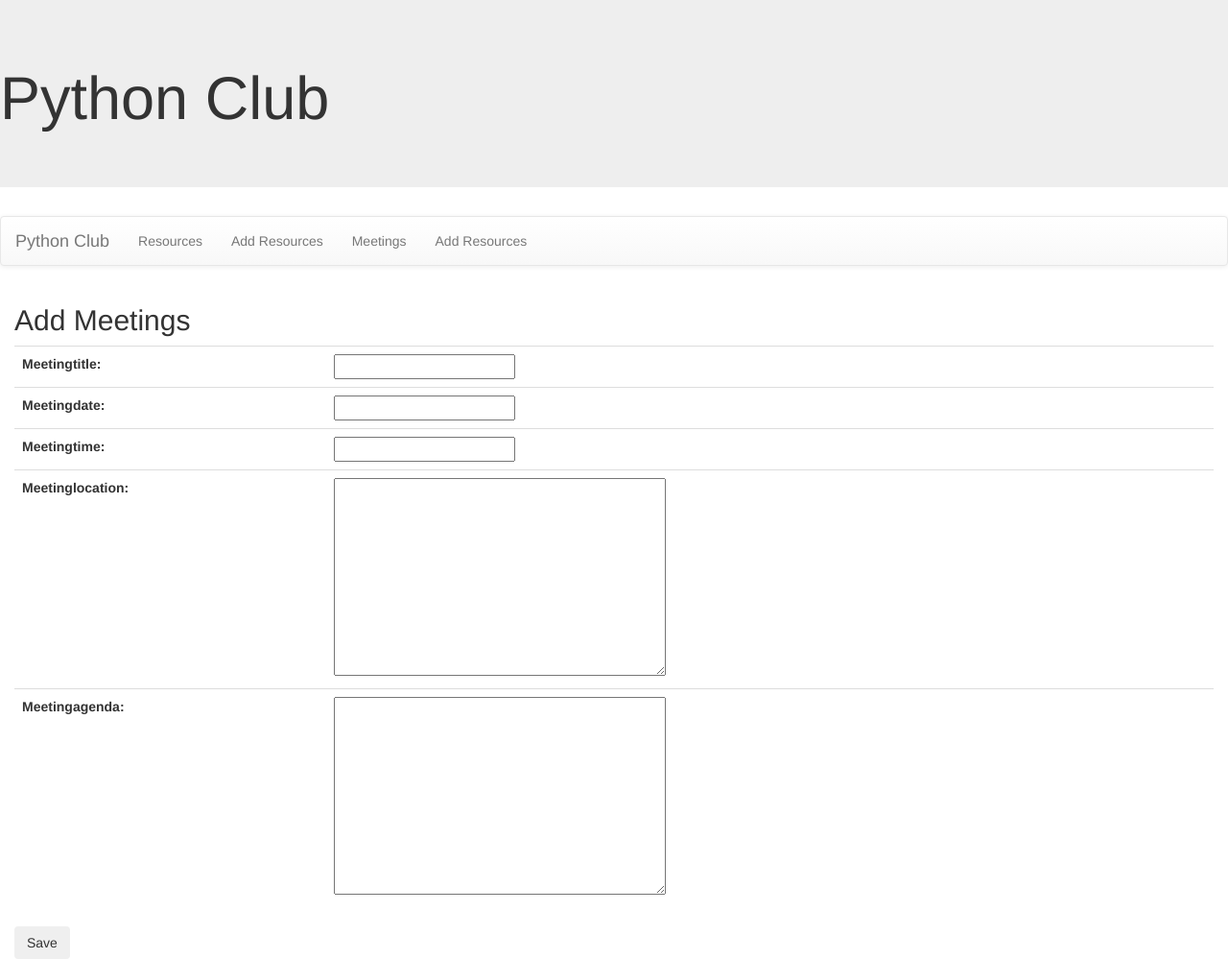
After one commit to John-Orange/Python-Club, a Django app: page /club/newMeeting/ in a window 1280 px wide. The commit adds this page. Shown: the whole page at 96% size. Run offline with Django 4.2, Linux system fonts and the light colour scheme; some libraries are stand-ins or nearby versions.

Commit message:
Form Commit

```diff
--- /dev/null
+++ b/pythonclub/club/forms.py
@@ -0,0 +1,13 @@
+from dataclasses import fields
+from django import forms
+from .models import Meeting, MeetingMinutes, Resource, Event
+
+class ResourcesForm(forms.ModelForm):
+    class Meta:
+        model=Resource
+        fields='__all__'
+
+class MeetingForm(forms.ModelForm):
+    class Meta:
+        model=Meeting
+        fields='__all__'
--- a/pythonclub/club/templates/base.html
+++ b/pythonclub/club/templates/base.html
@@ -17,7 +17,9 @@
 </div>
 <ul class="nav navbar-nav">
 <li><a href="{% url 'Resources' %}"> Resources</a></li>
+<li><a href="{% url 'newResource' %}"> Add Resources</a></li>
 <li><a href="{% url 'Meetings' %}"> Meetings</a></li>
+<li><a href="{% url 'newMeeting' %}"> Add Resources</a></li>
 </ul>
 </div>
 </nav>
--- /dev/null
+++ b/pythonclub/club/templates/club/newMeeting.html
@@ -0,0 +1,10 @@
+{% extends 'base.html'%}
+{% block content %}
+<h2>Add Meetings</h2>
+<table class='table'>
+    <form method="POST", class="post-form"> {% csrf_token %}
+        {{form.as_table}}
+</table>
+<button type="submit" class="save btn btn_default">Save</button>
+</form>
+{% endblock %}
--- a/pythonclub/club/urls.py
+++ b/pythonclub/club/urls.py
@@ -1,10 +1,12 @@
 from django.urls import path
-from . import views
+from .import views
 
 urlpatterns = [
     path('',views.index, name='index'),
     path('Resources/', views.Resources, name='Resources'),
     path('Meetings/', views.Meetings, name='Meetings'),
     path('MeetingDetail/<int:id>', views.MeetingDetail, name='detail'),
+    path('newResource/', views.newResource, name='newResource'),
+    path('newMeeting/', views.newMeeting, name='newMeeting'),
 
 ]
--- a/pythonclub/club/views.py
+++ b/pythonclub/club/views.py
@@ -1,6 +1,7 @@
 from django.shortcuts import render, get_object_or_404
 from .models import Meeting, MeetingMinutes, Resource, Event
 from django.urls import reverse_lazy
+from .forms import MeetingForm, ResourcesForm
 
 # Create your views here.
 def index(request):
@@ -17,3 +18,29 @@ def Meetings(request):
 def MeetingDetail(request, id):
     meeting=get_object_or_404(Meeting, pk=id)
     return render(request, 'club/MeetingDetail.html',{'meeting': meeting})
+
+def newResource(request):
+    form=ResourcesForm
+
+    if request.method=='POST':
+        form=ResourcesForm(request.POST)
+        if form.is_valid():
+            post=form.save(commit=True)
+            post.save()
+            form=ResourcesForm()
+    else:
+        form=ResourcesForm()
+    return render(request, 'club/newResource.html', {'form':form})
+
+def newMeeting(request):
+    form=MeetingForm
+
+    if request.method=='POST':
+        form=MeetingForm(request.POST)
+        if form.is_valid():
+            post=form.save(commit=True)
+            post.save()
+            form=MeetingForm()
+    else:
+        form=MeetingForm()
+    return render(request, 'club/newMeeting.html', {'form':form})
```
Also changed, not shown: pythonclub/club/templates/club/newResource.html (added, +10 -0 lines).
